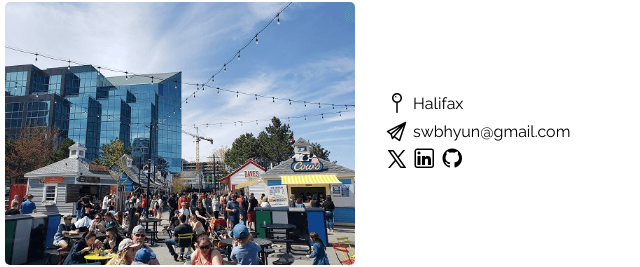
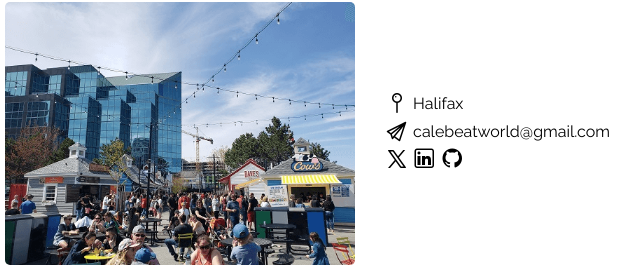
Before and after one commit to calebbhyun/calebbhyun.com, a plain HTML site: page index.html in a window 1280 px wide. Shown: the part 7113-7380 px from the top of the page, 270-910 px from the left. Drawn offline with Linux system fonts and the light colour scheme.

Commit message:
Updated email address

```diff
--- a/index.html
+++ b/index.html
@@ -529,10 +529,10 @@
           </a>
           <span>Halifax</span><br />
 
-          <a href="mailto:swbhyun@gmail.com" title="Email"
+          <a href="mailto:calebeatworld@gmail.com" title="Email"
             ><img id="email-icon" src="images/icons/paper-plane-24.png"
           /></a>
-          <span>swbhyun@gmail.com</span><br />
+          <span>calebeatworld@gmail.com</span><br />
 
           <a href="https://x.com/calebbhyun" target="_blank" title="X">
             <img id="x-icon" src="images/icons/x-24.png"
```
